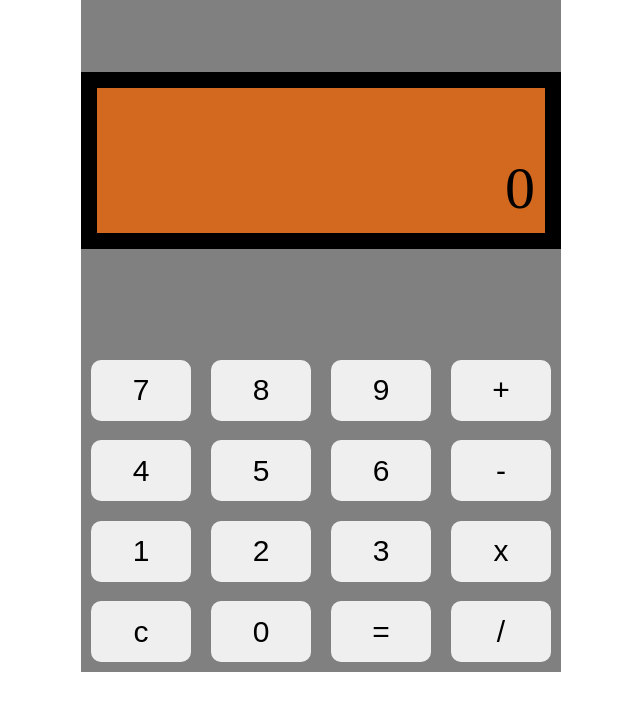
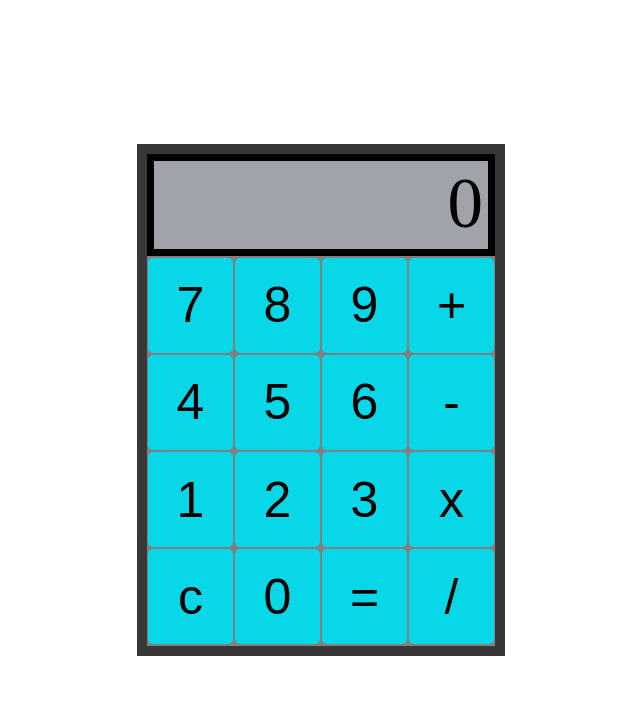
Before and after one commit to omar010-55/Calculator, a plain HTML site: page index.html in a window 1280 px wide. Shown: the whole page, without its empty margins (319-959 px from the left). Drawn offline with Linux system fonts and the light colour scheme.

Commit message:
Add the style and limit numbers to 9

```diff
--- a/index.html
+++ b/index.html
@@ -7,6 +7,7 @@
   <title>Calculator</title>
 </head>
 <body>
+  <div class="container">
     <div class="theCulc">
       <div class="theScreen">
         <p>0</p>
@@ -30,6 +31,7 @@
         <button class="operate" id="/">/</button>
       </div>
     </div>
+  </div>
 </body>
 <script src="script.js"></script>
 </html>
--- a/script.js
+++ b/script.js
@@ -58,10 +58,10 @@ function refreshScreen(pressed) { //Refreshing the screen and
 let allNumbers = document.querySelector(".allNumbers")
 allNumbers.addEventListener("click", function(e) { //Sign the numbers
   if(e.target.className === "number") {
-    if(isOperatorClicked === true && secondNumber.toString().length < 10) {
+    if(isOperatorClicked === true && secondNumber.toString().length < 9) {
       secondNumber += `${e.target.id}`
       refreshScreen(secondNumber)
-    } else if(firstNumber.toString().length < 10) {
+    } else if(firstNumber.toString().length < 9) {
       if(isEqualRun === false) {
         firstNumber += `${e.target.id}`
         refreshScreen(firstNumber)
--- a/style.css
+++ b/style.css
@@ -1,37 +1,48 @@
 * {
+  box-sizing: border-box;
   margin: 0;
   border: 0;
 }
 
+.container {
+  display: flex;
+  align-items: center;
+  justify-content: center;
+  width: 100vw;
+  height: 100vh;
+}
+
 .theCulc {
-  width: 30rem;
-  height: 42rem;
+  width: 23rem;
+  height: 32rem;
   background-color: gray;
   display: flex;
   flex-wrap: wrap;
   margin: auto;
+  border: 10px solid #383636;
 }
 .theScreen {
-  height: 125px;
-  background-color: chocolate;
+  height: 102px;
+  background-color: #a0a4aa;
   width: 100%;
-  margin-top: 15%;
-  border: 16px solid;
-  font-size: 60px;
+  border: 7px solid;
+  font-size: 71px;
   display: flex;
   align-items: end;
   justify-content: end;
-  padding: 10px;
+  padding: 5px;
 }
 .allNumbers {
   display: flex;
   flex-wrap: wrap;
   flex: 1;
+  height: 79%;
 }
 button {
   flex: 1;
   flex-basis: 21%;
-  font-size: 30px;
-  margin: 2%;
-  border-radius: 10px;
+  font-size: 50px;
+  margin: 1px;
+  border-radius: 5px;
+  background-color: #07d7e7;
 }
```
Lines whose indentation alone changed are shown as unchanged.
